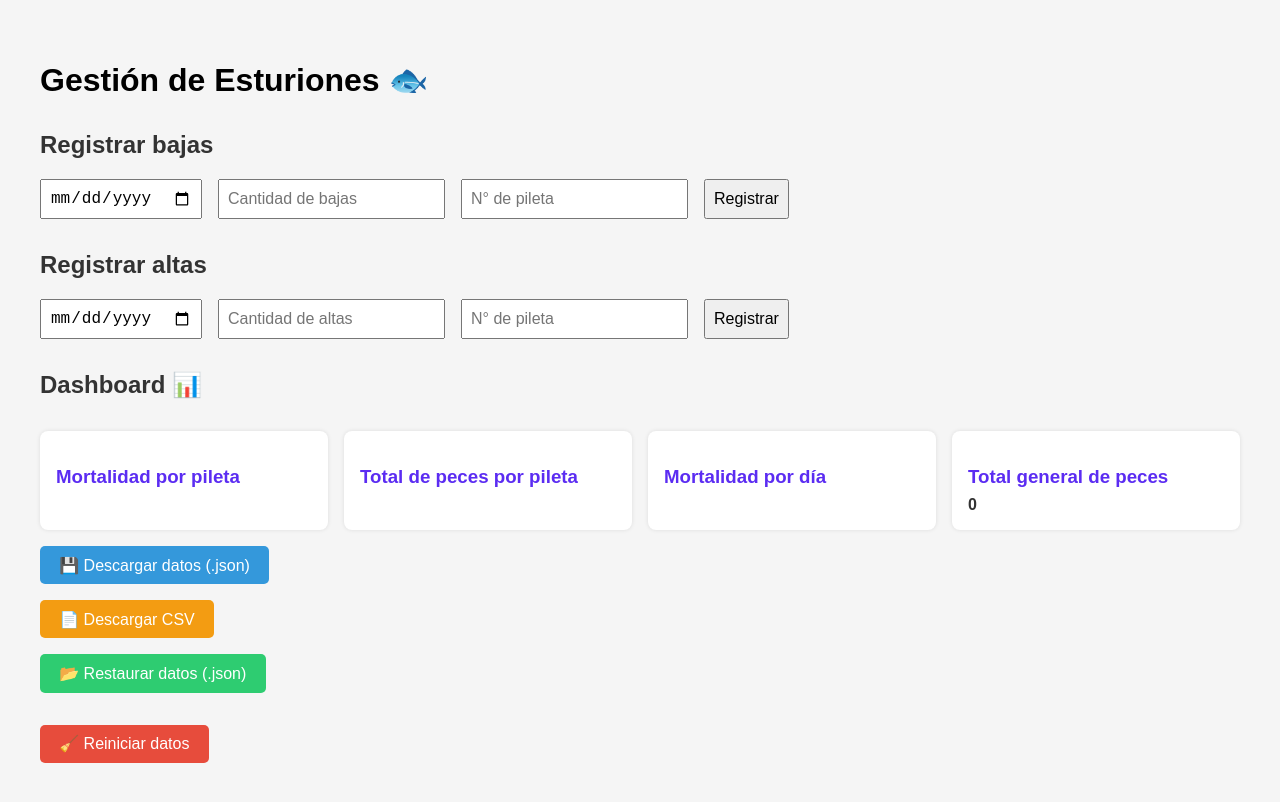
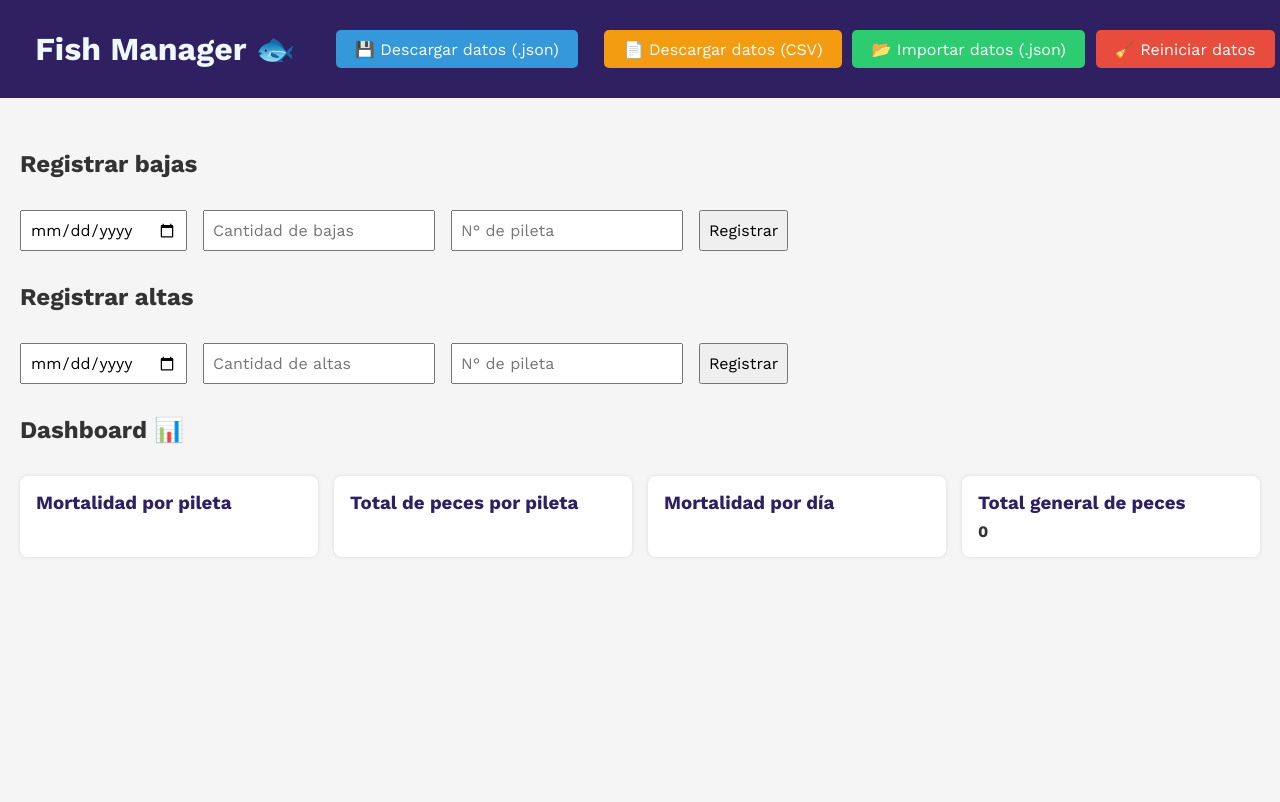
Before and after one commit to marirog86/app-fish-register, a plain HTML site: page index.html in a window 1280 px wide. Drawn offline with nearby package versions, Linux system fonts and the light colour scheme.

Commit message:
cambios esteticos

```diff
--- a/index.html
+++ b/index.html
@@ -4,14 +4,41 @@
 <head>
     <meta charset="UTF-8">
     <meta name="viewport" content="width=device-width, initial-scale=1">
-    <title>Gestión de Esturiones</title>
+    <title>Fish Manager</title>
     <link rel="stylesheet" href="./style.css" />
+    <link rel="preconnect" href="https://fonts.googleapis.com">
+    <link rel="icon" type="image/png" sizes="32x32" href="./pescado.png">
+    <link rel="preconnect" href="https://fonts.gstatic.com" crossorigin>
+    <link
+        href="https://fonts.googleapis.com/css2?family=Inconsolata:wght@200..900&family=Noto+Sans:ital,wght@0,100..900;1,100..900&family=Raleway:ital,wght@0,100..900;1,100..900&family=Roboto+Slab:wght@100..900&family=Work+Sans:ital,wght@0,100..900;1,100..900&display=swap"
+        rel="stylesheet">
 </head>
 
 <body>
+    <header>
+        <h1>Fish Manager 🐟</h1>
 
-    <h1>Gestión de Esturiones 🐟</h1>
+        <button onclick="descargarDatos()" class="boton-exportar">
+            💾 Descargar datos (.json)
+        </button>
 
+
+        <button onclick="descargarCSV()" class="descargar-csv">
+            📄 Descargar datos (CSV)
+        </button>
+
+        <div>
+            <label class="importar-datos">
+                📂 Importar datos (.json)
+                <input type="file" id="importar-json" accept=".json" style="display: none;">
+            </label>
+        </div>
+
+        <button onclick="resetearDatos()" class="boton-resetear">
+            🧹 Reiniciar datos
+        </button>
+    </header>
+    <div class="contenido">
         <h2>Registrar bajas</h2>
         <form id="form-bajas">
             <input type="date" name="fecha" required>
@@ -47,30 +74,12 @@
                 <div class="data" id="total-general"></div>
             </div>
         </div>
+        <div class="button-container">
 
-    <div style="margin-top: 1rem;">
-        <button onclick="descargarDatos()" class="boton-exportar">
-            💾 Descargar datos (.json)
-        </button>
+
         </div>
 
-    <button onclick="descargarCSV()" class="descargar-csv">
-        📄 Descargar CSV
-    </button>
-
-    <div style="margin-top: 1rem;">
-        <label class="importar-datos">
-            📂 Restaurar datos (.json)
-            <input type="file" id="importar-json" accept=".json" style="display: none;">
-        </label>
     </div>
-
-    <div style="margin-top: 2rem;">
-        <button onclick="resetearDatos()" class="boton-resetear">
-            🧹 Reiniciar datos
-        </button>
-    </div>
-
     <script src="./script.js"></script>
 </body>
 
--- a/style.css
+++ b/style.css
@@ -1,12 +1,35 @@
+* {
+    margin: 0;
+    padding: 0;
+    box-sizing: border-box;
+}
+
 body {
-    font-family: sans-serif;
-    padding: 2rem;
+    font-family: "Work Sans", sans-serif;
     background: #f5f5f5;
 }
 
+.contenido{
+    padding: 20px;
+}
+
 h2 {
-    margin-top: 2rem;
+    margin: 2rem 0;
     color: #333;
+}
+
+h1{
+
+    color: aliceblue;
+    margin: 0;
+    padding: 30px;
+}
+
+header{
+    background-color:#2f2061 ;
+    display: flex;
+    justify-content: space-around;
+    align-items: center;
 }
 
 form {
@@ -20,6 +43,7 @@ input,
 button {
     padding: 0.5rem;
     font-size: 1rem;
+    font-family: "Work Sans", sans-serif;
 }
 
 .dashboard {
@@ -38,7 +62,7 @@ button {
 
 .card h3 {
     margin-bottom: 0.5rem;
-    color: #5b2cf2;
+    color: #2f2061;
 }
 
 .data {
@@ -48,8 +72,8 @@ button {
 
 .boton-resetear {
     background: #e74c3c;
+    padding: 0.6rem 1.2rem;
     color: white;
-    padding: 0.6rem 1.2rem;
     border: none;
     border-radius: 5px;
     font-size: 1rem;
@@ -83,6 +107,11 @@ button {
     border: none;
     border-radius: 5px;
     font-size: 1rem;
-    margin-top: 1rem;
     cursor: pointer;
 }
+
+.button-container{
+    display: flex;
+    justify-content: space-evenly;
+    align-items: center;
+}
```
Also changed, not shown: pescado.png (added). Lines whose indentation alone changed are shown as unchanged.
